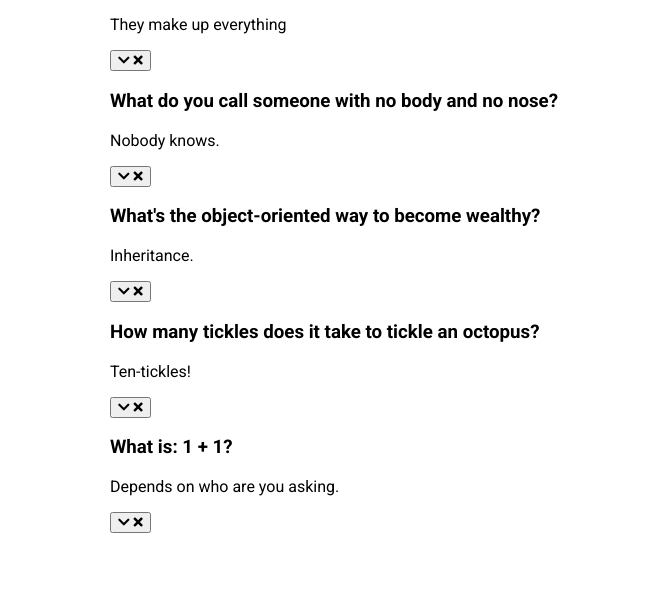
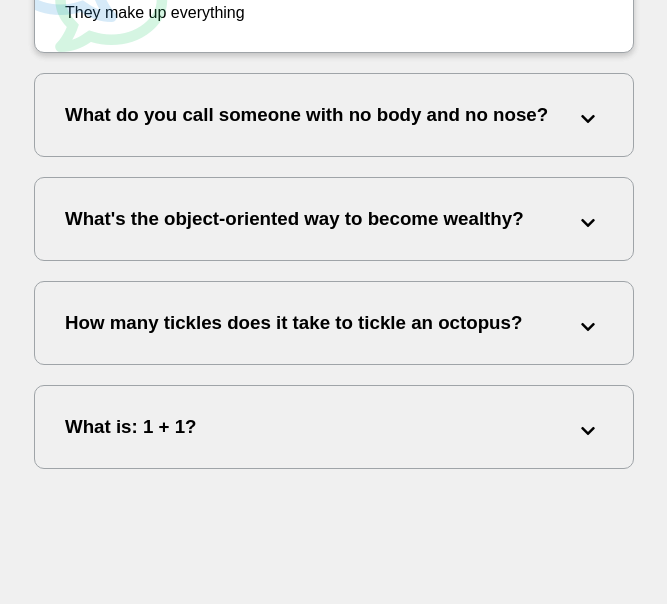
Before and after one commit to plus8bit/faq, a plain HTML site: page index.html in a window 1280 px wide. Shown: the part 196-800 px from the top of the page, without its empty margins (306-973 px from the left). Drawn offline with Linux system fonts and the light colour scheme; a web font is replaced by a local one.

Commit message:
add CSS styling

```diff
--- a/style.css
+++ b/style.css
@@ -1,16 +1,107 @@
-@import url('https://fonts.googleapis.com/css2?family=Fira+Sans:wght@400;700&family=Roboto:wght@400;700&display=swap');
+@import url('https://fonts.googleapis.com/css?family=Muli&display=swap');
 
 * {
   box-sizing: border-box;
 }
 
 body {
-  font-family: 'Roboto', serif;
+  font-family: 'Muli', sans-serif;
+  background-color: #f0f0f0;
+}
+
+h1 {
+  margin: 50px 0 30px;
+  text-align: center;
+}
+
+.faq-container {
+  max-width: 600px;
+  margin: 0 auto;
+}
+
+.faq {
+  background-color: transparent;
+  border: 1px solid #9fa4a8;
+  border-radius: 10px;
+  margin: 20px 0;
+  padding: 30px;
+  position: relative;
+  overflow: hidden;
+  transition: 0.3s ease;
+}
+
+.faq.active {
+  background-color: #fff;
+  box-shadow: 0 3px 6px rgba(0, 0, 0, 0.1), 0 3px 6px rgba(0, 0, 0, 0.1);
+}
+
+.faq.active::before,
+.faq.active::after {
+  content: '\f075';
+  font-family: 'Font Awesome 5 Free';
+  color: #2ecc71;
+  font-size: 7rem;
+  position: absolute;
+  opacity: 0.2;
+  top: 20px;
+  left: 20px;
+  z-index: 0;
+}
+
+.faq.active::before {
+  color: #3498db;
+  top: -10px;
+  left: -30px;
+  transform: rotateY(180deg);
+}
+
+.faq-title {
+  margin: 0 35px 0 0;
+}
+
+.faq-text {
+  display: none;
+  margin: 30px 0 0;
+}
+
+.faq.active .faq-text {
+  display: block;
+}
+
+.faq-toggle {
+  background-color: transparent;
+  border: 0;
+  border-radius: 50%;
+  cursor: pointer;
   display: flex;
-  flex-direction: column;
   align-items: center;
   justify-content: center;
-  height: 100vh;
-  overflow: hidden;
-  margin: 0;
+  font-size: 16px;
+  padding: 0;
+  position: absolute;
+  top: 30px;
+  right: 30px;
+  height: 30px;
+  width: 30px;
 }
+
+.faq-toggle:focus {
+  outline: 0;
+}
+
+.faq-toggle .fa-times {
+  display: none;
+}
+
+.faq.active .faq-toggle .fa-times {
+  color: #fff;
+  display: block;
+}
+
+.faq.active .faq-toggle .fa-chevron-down {
+  display: none;
+}
+
+.faq.active .faq-toggle {
+  background-color: #9fa4a8;
+}
```
